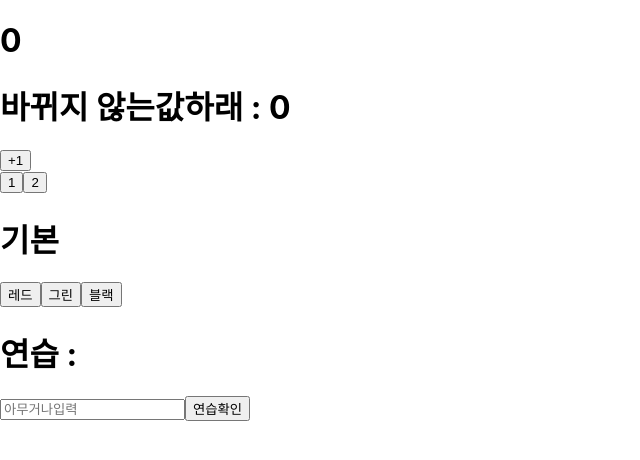
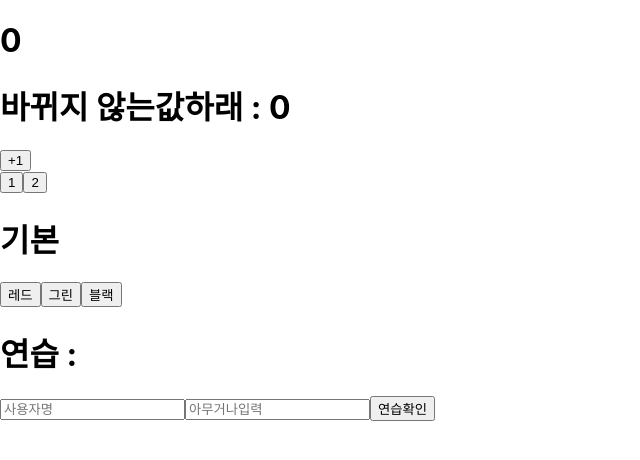
Before and after one commit to ooeeda/hello-react, a React (Create React App) app: page / in a window 1280 px wide. Shown: the top 460 px of the page, without its empty margins (0-640 px from the left). Built offline with nearby package versions, Linux system fonts and the light colour scheme.

Commit message:
4.2.4 여러 input박스 이벤트 다루기

```diff
--- a/src/EventPractice.js
+++ b/src/EventPractice.js
@@ -3,6 +3,7 @@
 class EventPractice extends Component{
 
     state = {
+        username : '',
         message : ''
     }
 
@@ -34,13 +35,14 @@
     */
     handleChange = (e) =>{
         this.setState({
-            message : e.target.value
+            [e.target.name] : e.target.value
         });
     }
     handleClick = (e) => {
-        alert(this.state.message);
+        alert(this.state.userName+' : '+this.state.message);
         this.setState({
-            message : e.target.value
+            userName : '',
+            message : ''
         })
     }
 
@@ -49,6 +51,7 @@
         return (
             <div>
                 <h1>연습 : {this.state.message}</h1>
+                <input type="text" name="username" placeholder="사용자명" value={this.state.username} onChange={this.handleChange}/>
                 <input type="text" name="message" placeholder="아무거나입력" value={this.state.message}
                        onChange={this.handleChange}
                 />
```
